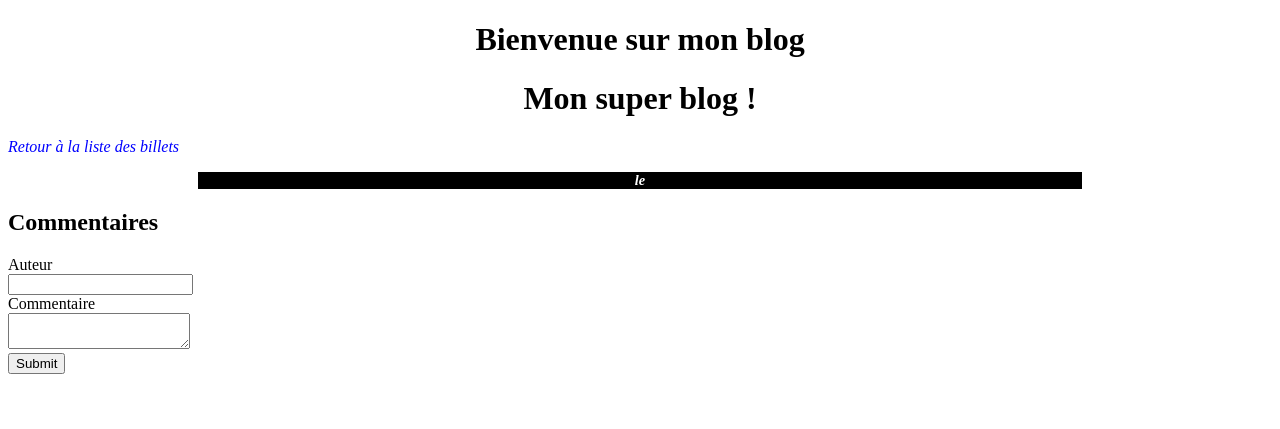
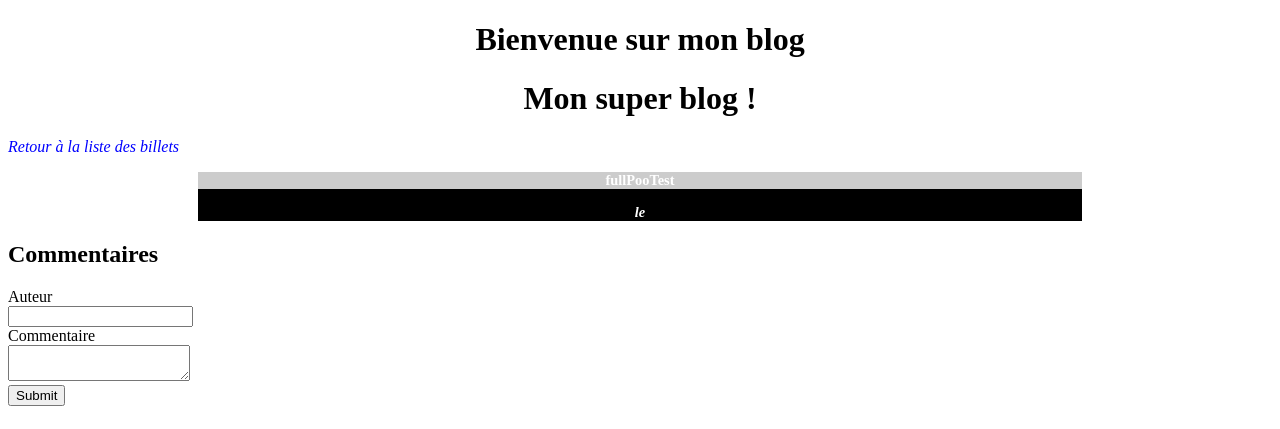
Before and after one commit to amercier8/cours_mvc, a PHP site: template view/frontend/postView.php in a window 1280 px wide. Shown: the top 429 px of the page. Run offline with PHP 8.4, Linux system fonts and the light colour scheme; the template is opened without the code that fills it, so the values that code supplies are empty.

Commit message:
paragraph added

```diff
--- a/view/frontend/postView.php
+++ b/view/frontend/postView.php
@@ -7,6 +7,7 @@
 <div class="news">
     <h3>
         <?= htmlspecialchars($post->getTitle()); ?>
+        <p>fullPooTest</p>
         <em>le <?= $post->getCreation_date(); ?></em>
     </h3>
 
```
